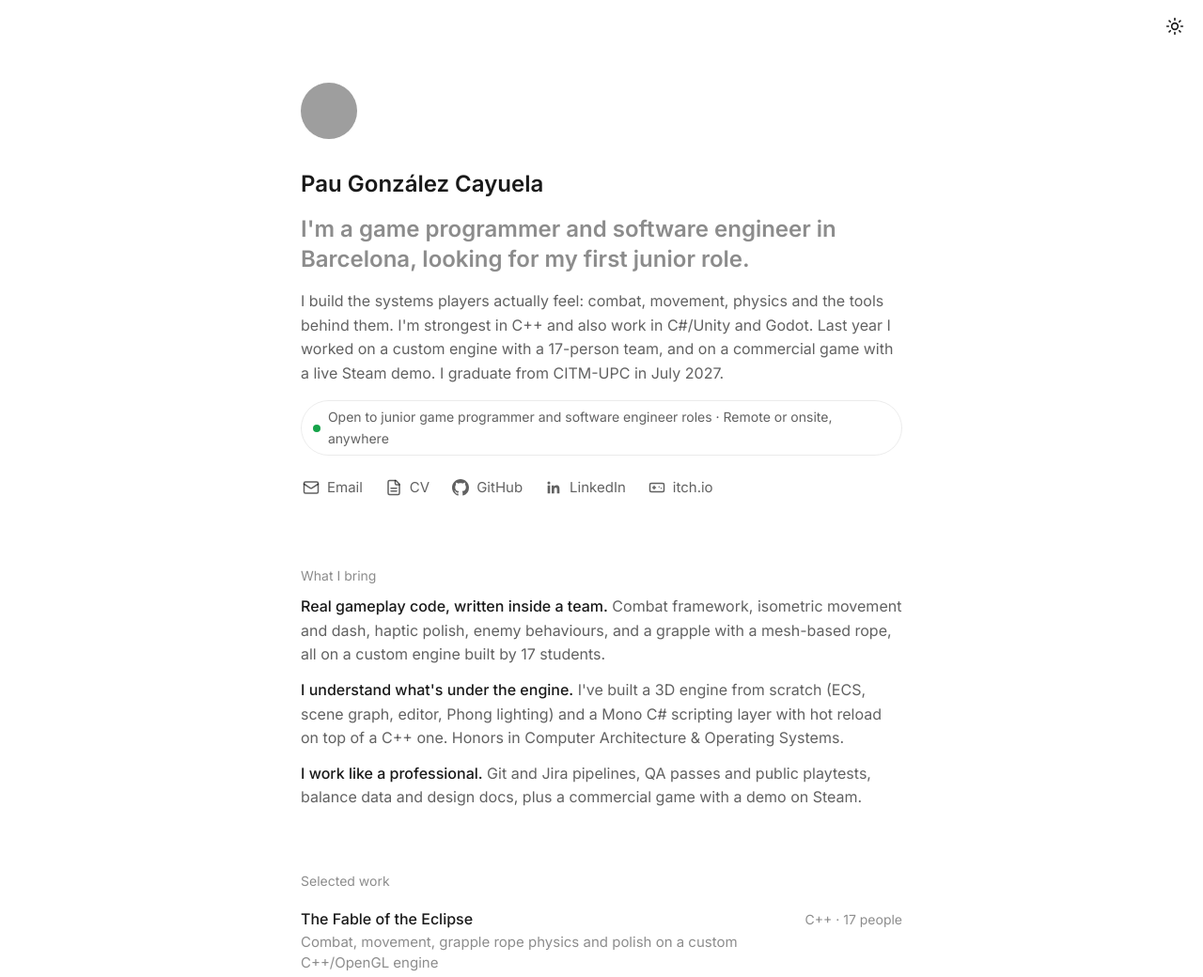
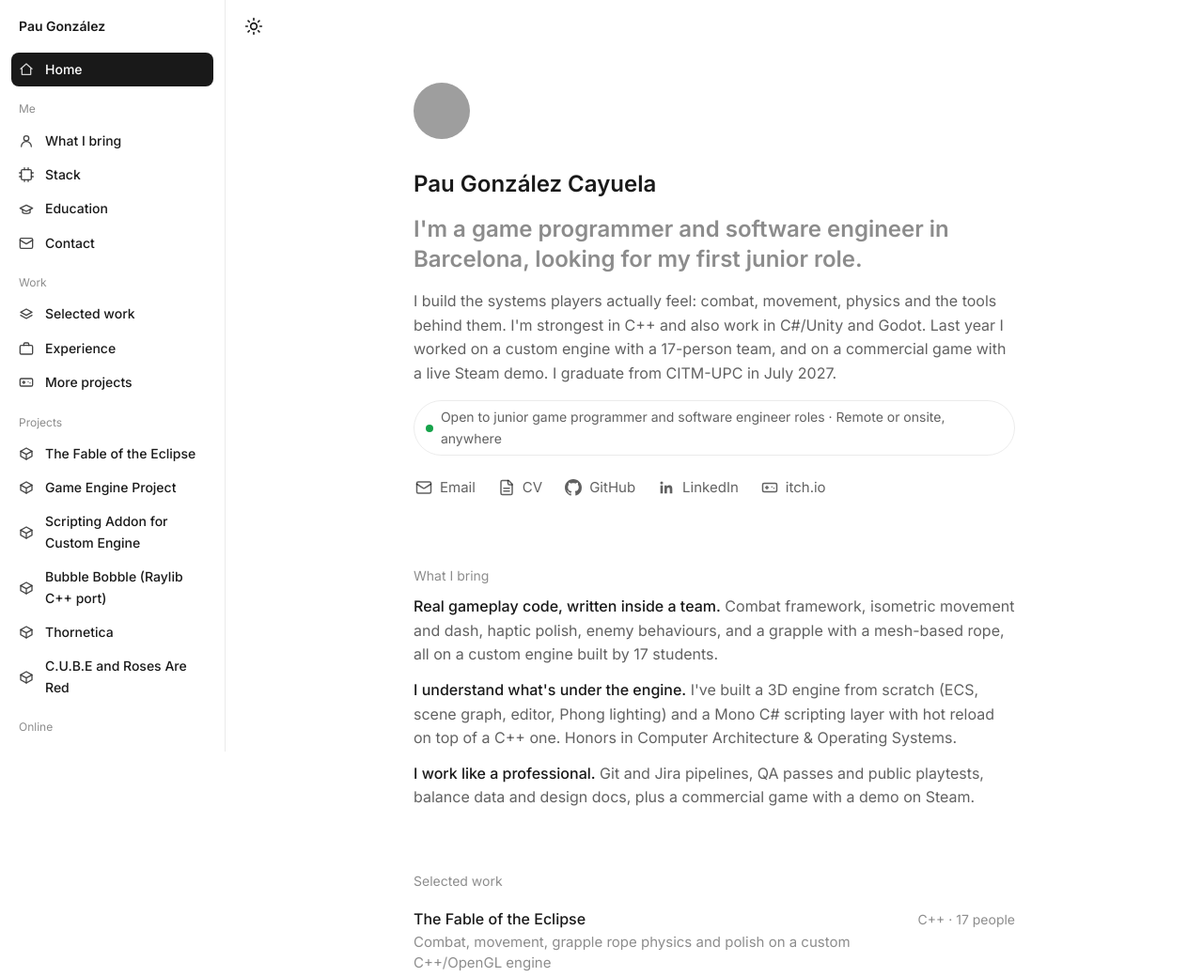
Before and after one commit to PauGon75/PauGon75, a plain HTML site: page index.html in a window 1280 px wide. Shown: the top 1040 px of the page at 94% size. Drawn offline with Linux system fonts and the light colour scheme; grey boxes are pictures that could not be loaded.

Commit message:
Update index.html

```diff
--- a/index.html
+++ b/index.html
@@ -56,6 +56,27 @@ dd{margin:0;color:var(--fg)}
 .small{font-size:14px;color:var(--soft);margin:8px 0 0}
 .small a{text-decoration:underline;text-underline-offset:3px}
 footer{padding:0 16px;color:var(--soft);font-size:14px;display:flex;justify-content:space-between;gap:12px;flex-wrap:wrap}
+
+.shell{min-height:100vh}
+.topbar{justify-content:space-between}
+.menu{display:none}
+.side{position:fixed;left:0;top:0;bottom:0;width:240px;z-index:40;background:var(--bg);border-right:1px solid var(--line);overflow-y:auto;padding:0 12px 24px;transition:transform .2s}
+.side-head{height:56px;display:flex;align-items:center;padding:0 8px;font-size:14px;font-weight:600}
+.side .grp{padding:14px 8px 6px;font-size:12px;color:var(--soft)}
+.side a,.side button.si{display:flex;align-items:center;gap:12px;width:100%;padding:7px 8px;border-radius:8px;border:0;background:none;font:inherit;font-size:14px;font-weight:500;color:var(--fg);cursor:pointer;text-align:left;transition:background .12s}
+.side a:hover,.side button.si:hover{background:var(--hover)}
+.side a.on{background:var(--fg);color:var(--bg)}
+.side svg{width:16px;height:16px;flex:none;opacity:.8}
+.side .ext{margin-left:auto;width:12px;height:12px;opacity:.45}
+.scrim{display:none}
+@media(min-width:900px){.shell{margin-left:240px}}
+@media(max-width:899px){
+ .menu{display:grid}
+ .side{transform:translateX(-100%);box-shadow:0 0 40px rgba(0,0,0,.25)}
+ .side.open{transform:none}
+ .scrim.on{display:block;position:fixed;inset:0;z-index:35;background:rgba(0,0,0,.4)}
+}
+section[id],header[id]{scroll-margin-top:56px}
 /* modal */
 .modal{position:fixed;inset:0;z-index:50;display:none;overflow-y:auto;background:rgba(0,0,0,.45);backdrop-filter:blur(6px);padding:5vh 12px}
 .modal.on{display:block}
@@ -104,9 +125,12 @@ dialog::backdrop{background:rgba(0,0,0,.6);backdrop-filter:blur(6px)}
 </style>
 </head>
 <body>
-<div class="topbar"><button class="iconbtn" id="theme" aria-label="Toggle light / dark theme"><svg viewBox="0 0 24 24" fill="none" stroke="currentColor" stroke-width="2" stroke-linecap="round" stroke-linejoin="round" aria-hidden="true"><circle cx="12" cy="12" r="4"/><path d="M12 2v2M12 20v2M4.9 4.9l1.4 1.4M17.7 17.7l1.4 1.4M2 12h2M20 12h2M4.9 19.1l1.4-1.4M17.7 6.3l1.4-1.4"/></svg></button></div>
+<aside class="side" id="side" aria-label="Site navigation"><div class="side-head">Pau González</div><nav id="sidenav"></nav></aside>
+<div class="scrim" id="scrim"></div>
+<div class="shell">
+<div class="topbar"><button class="iconbtn menu" id="menu" aria-label="Open menu"><svg viewBox="0 0 24 24" fill="none" stroke="currentColor" stroke-width="2.5" stroke-linecap="round"><path d="M5 8h14M5 16h14"/></svg></button><button class="iconbtn" id="theme" aria-label="Toggle light / dark theme"><svg viewBox="0 0 24 24" fill="none" stroke="currentColor" stroke-width="2" stroke-linecap="round" stroke-linejoin="round" aria-hidden="true"><circle cx="12" cy="12" r="4"/><path d="M12 2v2M12 20v2M4.9 4.9l1.4 1.4M17.7 17.7l1.4 1.4M2 12h2M20 12h2M4.9 19.1l1.4-1.4M17.7 6.3l1.4-1.4"/></svg></button></div>
 <main>
-<header>
+<header id="home">
   <img class="avatar" src="https://avatars.githubusercontent.com/u/121867499?v=4" alt="Pau González Cayuela" width="60" height="60" onerror="this.style.visibility='hidden'">
   <h1>Pau González Cayuela</h1>
   <p class="bio">I'm a game programmer and software engineer in Barcelona, looking for my first junior role.</p>
@@ -121,7 +145,7 @@ dialog::backdrop{background:rgba(0,0,0,.6);backdrop-filter:blur(6px)}
   </div>
 </header>
 
-<section>
+<section id="bring">
   <h2>What I bring</h2>
   <ul class="pts">
     <li><b>Real gameplay code, written inside a team.</b> Combat framework, isometric movement and dash, haptic polish, enemy behaviours, and a grapple with a mesh-based rope, all on a custom engine built by 17 students.</li>
@@ -130,17 +154,17 @@ dialog::backdrop{background:rgba(0,0,0,.6);backdrop-filter:blur(6px)}
   </ul>
 </section>
 
-<section>
+<section id="work">
   <h2>Selected work</h2>
   <div class="list" id="projects"></div>
 </section>
 
-<section>
+<section id="experience">
   <h2>Experience</h2>
   <div class="list" id="jobs"></div>
 </section>
 
-<section>
+<section id="stack">
   <h2>Stack</h2>
   <dl>
     <dt>Strongest</dt><dd>C++ · C · C# (Unity, .NET) · Unreal Engine 5 · CMake · OpenGL · Python</dd>
@@ -150,7 +174,7 @@ dialog::backdrop{background:rgba(0,0,0,.6);backdrop-filter:blur(6px)}
   </dl>
 </section>
 
-<section>
+<section id="more">
   <h2>More projects</h2>
   <ul class="list" id="small">
         <li><a href="https://github.com/PauGon75/8086-Assembly-PONG" target="_blank" rel="noopener">PONG in 8086 Assembly<span>Low-Level ASM</span></a></li>
@@ -170,7 +194,7 @@ dialog::backdrop{background:rgba(0,0,0,.6);backdrop-filter:blur(6px)}
   <p class="small">More games on <a href="https://paugonzalez.itch.io/" target="_blank" rel="noopener">itch.io</a>. I also take <button class="btn" id="open-photos" style="margin-left:2px">game photography</button></p>
 </section>
 
-<section>
+<section id="education">
   <h2>Education</h2>
   <div class="list">
     <div class="row"><div><span class="t">Game Design and Development, Computer Science</span><span class="d">CITM, Universitat Politècnica de Catalunya. Honors (with distinction) in Computer Architecture & Operating Systems, Project I (Game Development) and Level Design.</span></div><span class="r">2023 – 2027</span></div>
@@ -178,12 +202,13 @@ dialog::backdrop{background:rgba(0,0,0,.6);backdrop-filter:blur(6px)}
   </div>
 </section>
 
-<section>
+<section id="contact">
   <h2>Contact</h2>
   <p class="sub" style="color:var(--fg)">If you're hiring a junior game or software engineer, I'd love to talk. <a href="mailto:gpaucayuela@gmail.com" style="text-decoration:underline;text-underline-offset:3px">gpaucayuela@gmail.com</a></p>
 </section>
 <footer><span>© 2026 Pau González Cayuela</span><span>Barcelona</span></footer>
 </main>
+</div>
 
 <div id="workModal" class="modal" role="dialog" aria-modal="true" aria-labelledby="modalTitle">
   <div class="sheet">
@@ -480,6 +505,50 @@ function videoTag(src,alt){return '<video muted loop playsinline controls preloa
   b.addEventListener("click",function(){var r=document.documentElement,dark=r.dataset.theme?r.dataset.theme==="dark":matchMedia("(prefers-color-scheme: dark)").matches;var n=dark?"light":"dark";r.dataset.theme=n;try{localStorage.setItem("theme",n)}catch(e){}});
 })();
 
+(function(){
+  var I={
+   home:'<path d="m3 11 9-8 9 8"/><path d="M5 10v10h14V10"/>',
+   user:'<circle cx="12" cy="8" r="4"/><path d="M4 21a8 8 0 0 1 16 0"/>',
+   layers:'<path d="m12 3 9 5-9 5-9-5z"/><path d="m3 13 9 5 9-5"/>',
+   brief:'<rect width="20" height="14" x="2" y="7" rx="2"/><path d="M16 7V5a2 2 0 0 0-2-2h-4a2 2 0 0 0-2 2v2"/>',
+   cube:'<path d="M21 8 12 3 3 8v8l9 5 9-5z"/><path d="m3 8 9 5 9-5M12 13v8"/>',
+   cap:'<path d="M22 10 12 5 2 10l10 5z"/><path d="M6 12v5c3 2 9 2 12 0v-5"/>',
+   chip:'<rect width="16" height="16" x="4" y="4" rx="2"/><path d="M9 1v3M15 1v3M9 20v3M15 20v3M1 9h3M1 15h3M20 9h3M20 15h3"/>',
+   mail:'<rect width="20" height="16" x="2" y="4" rx="2"/><path d="m22 7-10 6L2 7"/>',
+   file:'<path d="M15 2H6a2 2 0 0 0-2 2v16a2 2 0 0 0 2 2h12a2 2 0 0 0 2-2V7z"/><path d="M14 2v5h6"/>',
+   gh:'<path d="M9 19c-5 1.5-5-2.5-7-3m14 6v-3.9a3.4 3.4 0 0 0-1-2.6c3.1-.3 6.4-1.5 6.4-7a5.4 5.4 0 0 0-1.5-3.8 5 5 0 0 0-.1-3.7s-1.2-.3-3.9 1.5a13.4 13.4 0 0 0-7 0C6.2 2.8 5 3.1 5 3.1a5 5 0 0 0-.1 3.7A5.4 5.4 0 0 0 3.5 10.6c0 5.4 3.3 6.7 6.4 7a3.4 3.4 0 0 0-1 2.6V22"/>',
+   li:'<path d="M16 8a6 6 0 0 1 6 6v7h-4v-7a2 2 0 0 0-4 0v7h-4v-7a6 6 0 0 1 6-6zM2 9h4v12H2zM4 2a2 2 0 1 1 0 4 2 2 0 0 1 0-4z"/>',
+   game:'<rect width="20" height="12" x="2" y="6" rx="2"/><path d="M6 12h4M8 10v4M15 11h.01M18 13h.01"/>'
+  };
+  var ARR='<svg class="ext" viewBox="0 0 24 24" fill="none" stroke="currentColor" stroke-width="2.5" stroke-linecap="round" stroke-linejoin="round"><path d="M7 17 17 7M8 7h9v9"/></svg>';
+  function ic(k){return '<svg viewBox="0 0 24 24" fill="none" stroke="currentColor" stroke-width="2" stroke-linecap="round" stroke-linejoin="round" aria-hidden="true">'+I[k]+'</svg>'}
+  var G=[
+   [null,[["Home","home","#home"]]],
+   ["Me",[["What I bring","user","#bring"],["Stack","chip","#stack"],["Education","cap","#education"],["Contact","mail","#contact"]]],
+   ["Work",[["Selected work","layers","#work"],["Experience","brief","#experience"],["More projects","game","#more"]]],
+   ["Projects",ORDER.map(function(id){var p=PROJECTS.filter(function(x){return x.id===id})[0];return [p.title,"cube",null,id]})],
+   ["Online",[["Email","mail","mailto:gpaucayuela@gmail.com",0,1],["CV","file","Pau_Gonzalez_Cayuela_CV.pdf",0,1],["GitHub","gh","https://github.com/PauGon75",0,1],["LinkedIn","li","https://www.linkedin.com/in/paugonzalezcayuela",0,1],["itch.io","game","https://paugonzalez.itch.io/",0,1]]]
+  ];
+  var h="";
+  G.forEach(function(g){
+    if(g[0])h+='<div class="grp">'+g[0]+'</div>';
+    g[1].forEach(function(i){
+      if(i[3])h+='<button class="si" data-open="'+i[3]+'">'+ic(i[1])+'<span>'+esc(i[0])+'</span></button>';
+      else h+='<a href="'+i[2]+'"'+(i[4]&&i[2].indexOf("http")===0?' target="_blank" rel="noopener"':'')+'>'+ic(i[1])+'<span>'+esc(i[0])+'</span>'+(i[4]?ARR:'')+'</a>';
+    });
+  });
+  var nav=document.getElementById("sidenav");nav.innerHTML=h;
+  var side=document.getElementById("side"),scrim=document.getElementById("scrim");
+  function set(o){side.classList.toggle("open",o);scrim.classList.toggle("on",o)}
+  document.getElementById("menu").addEventListener("click",function(){set(true)});
+  scrim.addEventListener("click",function(){set(false)});
+  side.addEventListener("click",function(e){if(e.target.closest("a,button.si"))set(false)});
+  var links={};[].forEach.call(nav.querySelectorAll('a[href^="#"]'),function(a){links[a.getAttribute("href").slice(1)]=a});
+  var io=new IntersectionObserver(function(es){es.forEach(function(e){if(e.isIntersecting){for(var k in links)links[k].classList.remove("on");if(links[e.target.id])links[e.target.id].classList.add("on")}})},{rootMargin:"-20% 0px -65% 0px"});
+  Object.keys(links).forEach(function(k){var el=document.getElementById(k);if(el)io.observe(el)});
+  links.home.classList.add("on");
+})();
+
 document.querySelectorAll("dialog").forEach(function (d) {
   var c = d.querySelector(".dialog-close");
   if (c) c.addEventListener("click", function () { d.close(); });
```
